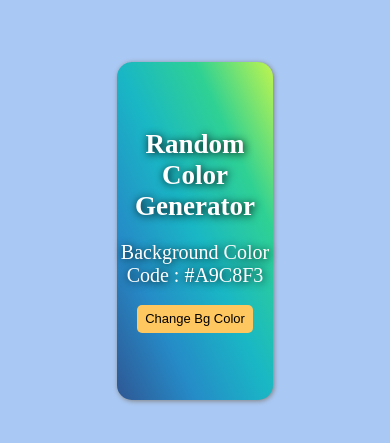
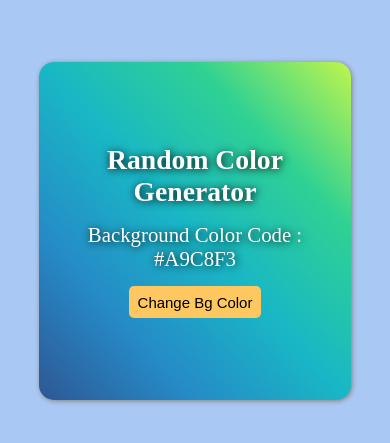
Before and after one commit to amannamdev07/random-bgcolor-generator, a plain HTML site: page index.html in a window 390 px wide. Shown: the part 191-634 px from the top of the page. Drawn offline with Linux system fonts and the light colour scheme.

Commit message:
new changes made

```diff
--- a/index.html
+++ b/index.html
@@ -7,6 +7,7 @@
 
     <!-- Stylesheet -->
     <link rel="stylesheet" href="style.css">
+    <link rel="stylesheet" href="res.css">
 </head>
 <body>
     <!-- main container -->
--- /dev/null
+++ b/res.css
@@ -0,0 +1,14 @@
+@media screen and (max-width :  720px) {
+    html {
+        font-size: 52%;
+    }
+
+
+.main_container {
+    width: 80%;
+    height: 40%;
+    padding: 2rem;
+    text-align: center;
+}
+
+}
--- a/style.css
+++ b/style.css
@@ -52,22 +52,3 @@ button {
     font-size: 1.8rem;
     text-transform: capitalize;
 }
-
-@media screen and (max-width : 720px) {
-    h1 {
-        font-size: 2.7rem;
-        text-transform: capitalize;
-    }
-
-    .result {
-        font-size: 2rem;
-    }
-
-    button {
-        font-size: 1.3rem;
-    }
-
-    .main_container {
-        text-align: center;
-    }
-}
```
